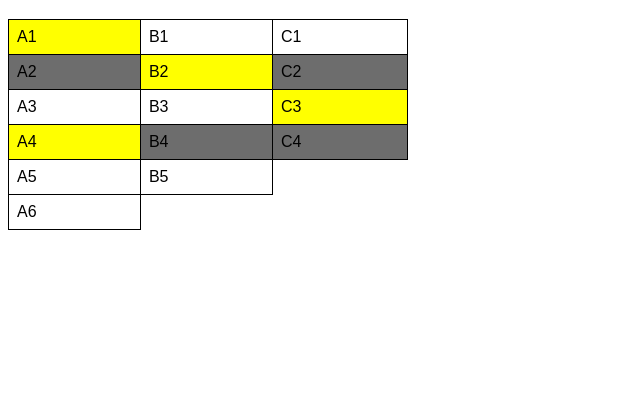
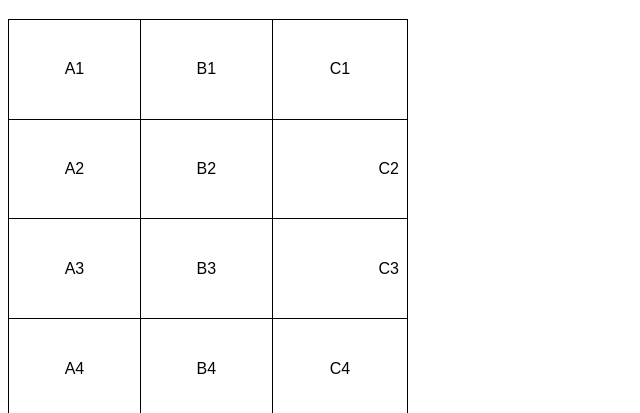
Before and after one commit to leonardojleal/html-css, a plain HTML site: page Exercicios/ex023/tabela001.html in a window 1280 px wide. Shown: the part 61-474 px from the top of the page, without its empty margins (0-640 px from the left). Drawn offline with Linux system fonts and the light colour scheme.

Commit message:
atualização ex023

```diff
--- a/Exercicios/ex023/tabela001.html
+++ b/Exercicios/ex023/tabela001.html
@@ -11,23 +11,21 @@
 
         table{
             width: 400px;
+            height: 400px;
             border-collapse: collapse;
 
-        }
-
-
-
-        tr.linha{
-            background-color: rgb(109, 109, 109);
         }
 
         td{
             border: 1px solid black;
             padding: 8px;
+            text-align: center; /*alinhamento horizontal*/
+            vertical-align: middle; /*alinhamento vertical*/
         }
 
-        td.dado{
-            background-color: yellow;
+        .numero{
+            text-align: right;
+
         }
 
 
@@ -48,34 +46,27 @@
         -->
     <table>
         <tr> <!--Primeira linha-->
-            <td class="dado">A1</td>
+            <td>A1</td>
             <td>B1</td>
             <td>C1</td>
       </tr>
 
-       <tr class="linha"> <!--segunda linha-->
+       <tr> <!--segunda linha-->
         <td>A2</td>
-        <td class="dado">B2</td>
-        <td>C2</td>
+        <td>B2</td>
+        <td class="numero">C2</td>
        </tr>
 
        <tr> <!--terceira linha-->
         <td>A3</td>
         <td>B3</td>
-        <td class="dado">C3</td>
+        <td class="numero">C3</td>
        </tr>
 
-       <tr class="linha"> <!--quarta linha-->
-        <td class="dado">A4</td>
+       <tr> <!--quarta linha-->
+        <td>A4</td>
         <td>B4</td>
         <td>C4</td>
-       </tr>
-       <tr>
-        <td>A5</td>
-        <td>B5</td>
-       </tr>
-       <tr>
-        <td>A6</td>
        </tr>
 
 
```
